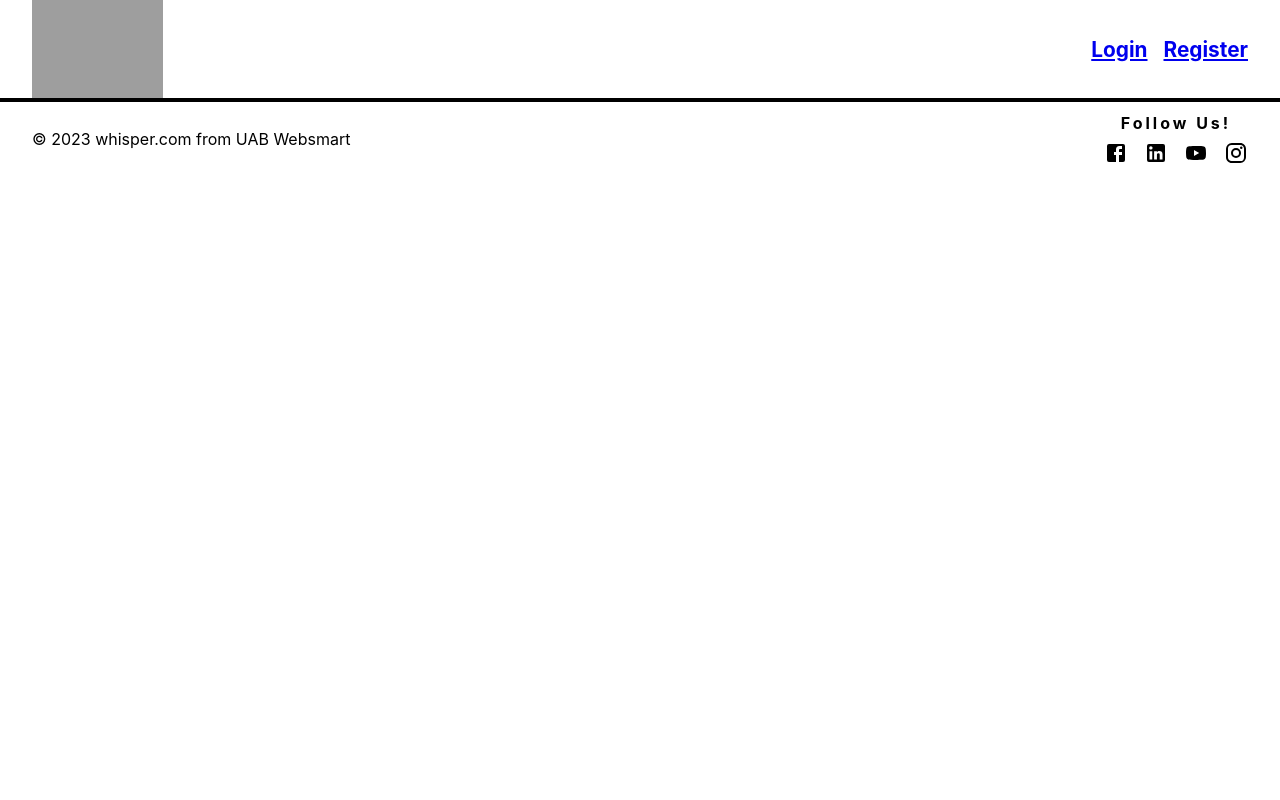
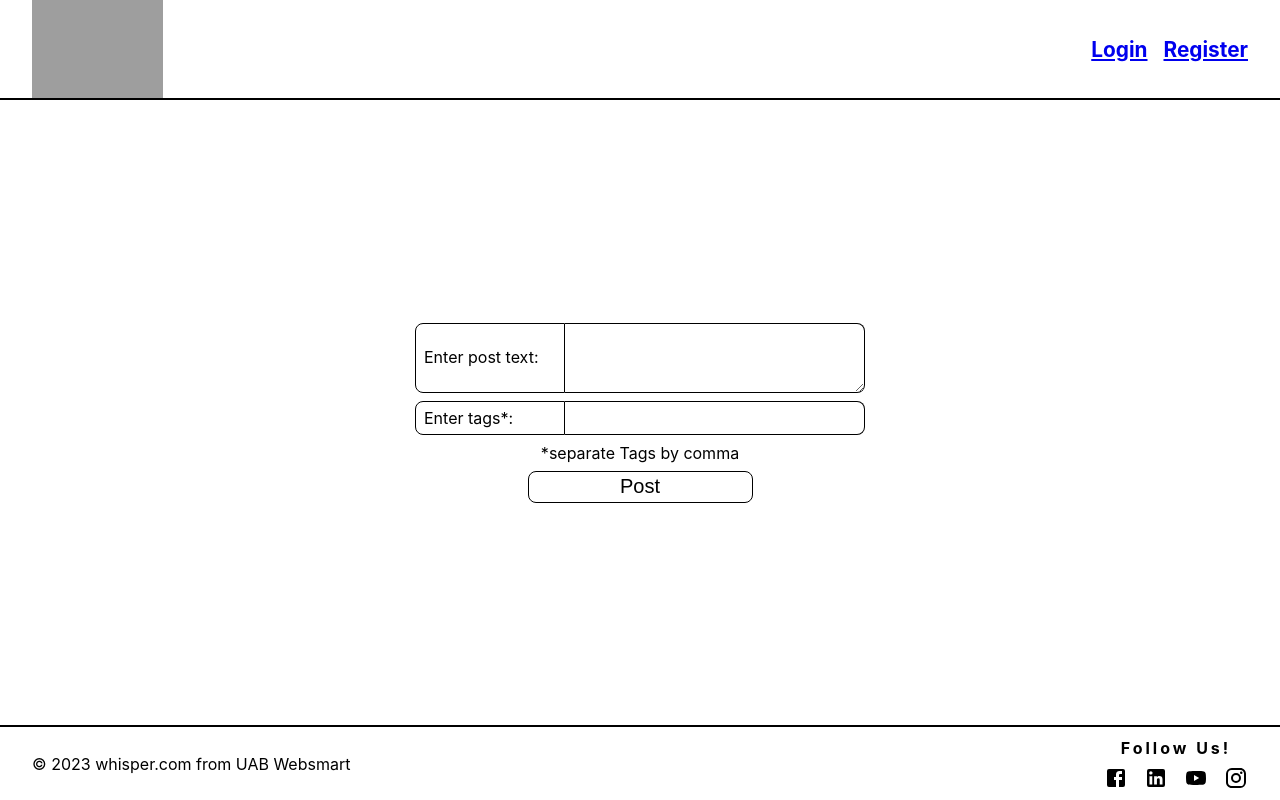
Before and after one commit to donny333/63-paskaita---05.15---react-atsiskaitymas, a React (Create React App) app: page /add-post in a window 1280 px wide. Built offline with nearby package versions, Linux system fonts and the light colour scheme; no server answers; grey boxes are pictures that could not be loaded; the HTML template or start-up script is replaced by a standard one.

Commit message:
Sukurtas new post puslapis.

```diff
--- a/src/App.jsx
+++ b/src/App.jsx
@@ -7,6 +7,7 @@ import Login from './components/pages/Login';
 import Register from './components/pages/Register';
 import { Routes, Route } from 'react-router-dom';
 import UsersContext from './contexts/UsersContext';
+import AddPost from './components/pages/AddPost';
 
 const App = () => {
 
@@ -24,6 +25,7 @@ const App = () => {
       }
       <Route path='/login' element={<Login />} />
       <Route path='/register' element={<Register />} />
+      <Route path='/add-post' element={<AddPost />} />
     </Routes>
 
     <Footer />
--- a/src/components/molecules/PostCard.jsx
+++ b/src/components/molecules/PostCard.jsx
@@ -46,7 +46,7 @@ const PostCard = ({post, userName}) => {
             <p>{post.postText}</p>
             <div>
                 {
-                    post.tags.map((tag, i) =>{
+                    post.tags.map((tag) =>{
                         return <button key={generateId()}>{tag}</button>
                     })
                 }
--- /dev/null
+++ b/src/components/pages/AddPost.jsx
@@ -0,0 +1,132 @@
+import styled from "styled-components";
+import * as Yup from 'yup';
+import { useFormik } from 'formik'
+import { useNavigate } from "react-router-dom";
+
+
+const StyledMain = styled.main`
+     min-height: calc(100vh - 100px - 75px);
+    display: flex;
+    justify-content: center;
+    align-items: center;
+
+    > form {
+        display: flex;
+        flex-direction: column;
+        align-items: center;
+        gap: 0.5rem;
+        > div {
+            width: 450px;
+            display: grid;
+            grid-template-columns: 150px 300px;
+            > label {
+                border: 1px solid black;
+                line-height: 2rem;
+                border-top-left-radius: 0.5rem;
+                border-bottom-left-radius: 0.5rem;
+                padding-left: 0.5rem;
+                margin: 0;
+            }
+            > input {
+                border: none;
+                border: 1px solid black;
+                border-left: 0;
+                border-top-right-radius: 0.5rem;
+                border-bottom-right-radius: 0.5rem;
+            }
+            > textarea {
+                border: none;
+                border: 1px solid black;
+                border-left: 0;
+                border-top-right-radius: 0.5rem;
+                border-bottom-right-radius: 0.5rem;
+                height: 4rem;
+            }
+        }
+        > div:first-of-type {
+            > label {
+                height: 4.25rem;
+                line-height: 4.2rem;
+            }
+        }
+        > input {
+            width: 225px;
+            border: 1px solid black;
+            border-radius: 0.5rem;
+            height: 2rem;
+            background-color: white;
+            font-size: 1.25rem;
+        }
+        > input:hover{
+            background-color: black;
+            color: white;
+            cursor: pointer;
+        }
+        > p {
+            margin: 0;
+            color: red;
+        }
+        > span {
+            margin: 0;
+        }
+    }
+`;
+
+
+const values = {
+    postText: '',
+    tags: '',
+}
+
+let postShema = Yup.object({
+    postText: Yup.string()
+        .required('Enter post text.'),
+    password: Yup.string()
+        .required('Enter a tag.')
+});
+
+
+const AddPost = () => {
+    return (
+        <StyledMain>
+            <form >
+            {/* onSubmit={formik.handleSubmit} */}
+                <div>
+                    <label htmlFor="postText">Enter post text: </label>
+                    <textarea type="text"
+                    id="postText" name="postText"
+                    // value={formik.values.postText}
+                    // onChange={formik.handleChange}
+                    // onBlur={formik.handleBlur}
+                    />
+                </div>
+                {
+                    // formik.touched.email && formik.errors.email &&
+                    // <p>{formik.errors.email}</p>
+                }
+                <div>
+                    <label htmlFor="tags">Enter tags*:</label>
+                    <input type="text"
+                    id="tags" name="tags"
+                    // value={formik.values.tags}
+                    // onChange={formik.handleChange}
+                    // onBlur={formik.handleBlur}
+                    />
+                </div>
+                <span>*separate Tags by comma</span>
+                {
+                    // formik.touched.password && formik.errors.password &&
+                    // <p>{formik.errors.password}</p>
+                }
+                <input type="submit" value='Post'/>
+                {
+                    // failedLogin &&
+                    // <p styled={{color:'red', margin:0}}>Invalid username or password!</p>
+                }
+            </form>
+
+        </StyledMain>
+     );
+}
+
+export default AddPost;
--- a/src/components/pages/Register.jsx
+++ b/src/components/pages/Register.jsx
@@ -66,6 +66,8 @@ const StyledMain = styled.main`
 `;
 
 
+
+
 const Register = () => {
     return (
         <StyledMain>
--- a/src/contexts/PostsContext.js
+++ b/src/contexts/PostsContext.js
@@ -5,13 +5,16 @@ import { useReducer } from "react";
 const PostsContext = createContext();
 
 const postsActionTypes = {
-    load: 'load_all_posts'
+    load: 'load_all_posts',
+    add: 'add_new_post'
 }
 
 const reducer = (state, action) =>{
     switch(action.type){
         case postsActionTypes.load:
             return action.data;
+        case postsActionTypes.add:
+            return [...state, action.data]
         default:
             return state
     }
```
